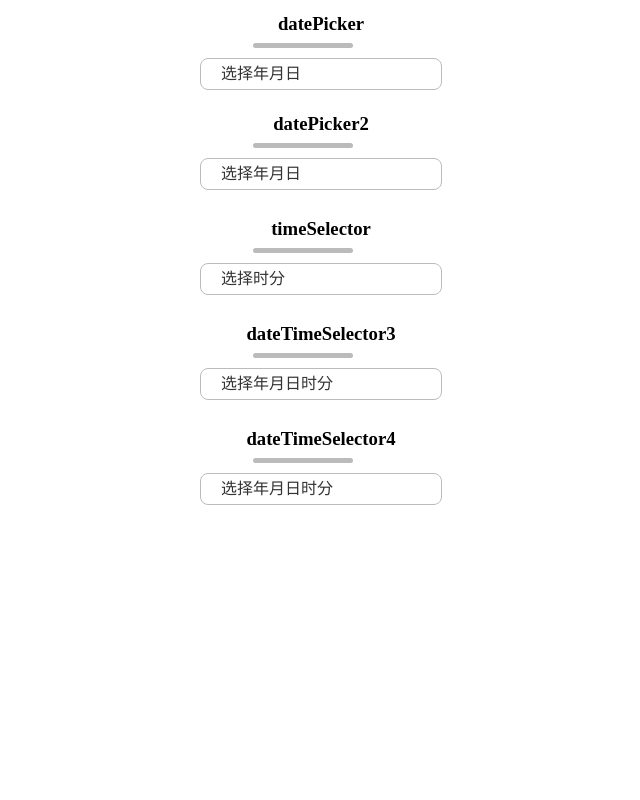
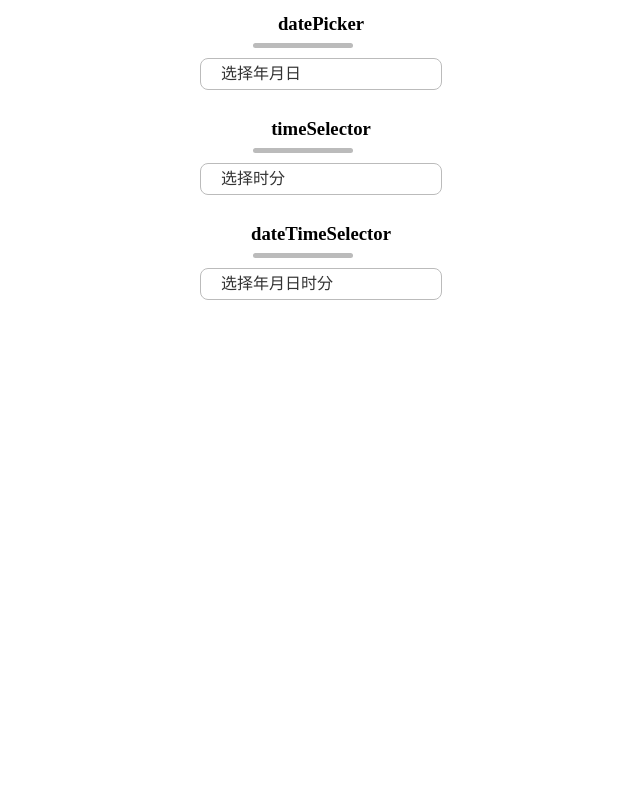
Before and after one commit to hamger/hg-datepicker, a website built with webpack: page examples/index.html in a window 1280 px wide. Shown: the whole page, without its empty margins (319-959 px from the left). Built offline with nearby package versions, Linux system fonts and the light colour scheme.

Commit message:
fix demo

```diff
--- a/examples/index.html
+++ b/examples/index.html
@@ -55,21 +55,15 @@
 <body>
     <article class="wraper">
         <h3 class="title">datePicker</h3>
-        <div class="inputDiv" id="date-input"/>选择年月日</div>
-        <h3 class="title">datePicker2</h3>
-        <div class="inputDiv" id="start_date"/>选择年月日</div>
+        <div class="inputDiv" onclick="select(1)" id="date-input"/>选择年月日</div>
     </article>
     <article class="wraper">
         <h3 class="title">timeSelector</h3>
-        <div class="inputDiv" id="date-input2"/>选择时分</div>
+        <div class="inputDiv" onclick="select2(2)" id="date-input2"/>选择时分</div>
     </article>
     <article class="wraper">
-        <h3 class="title">dateTimeSelector3</h3>
-        <div onclick="select(3)" class="inputDiv" id="date-input3"/>选择年月日时分</div>
-    </article>
-    <article class="wraper">
-        <h3 class="title">dateTimeSelector4</h3>
-        <div onclick="select(4)" class="inputDiv" id="date-input4"/>选择年月日时分</div>
+        <h3 class="title">dateTimeSelector</h3>
+        <div class="inputDiv" onclick="select3(3)" id="date-input3"/>选择年月日时分</div>
     </article>
 </body>
 
--- a/examples/index.js
+++ b/examples/index.js
@@ -10,10 +10,14 @@ var pass = new Date(now.getTime() - 86400 * 1000 * 5000)
 var a4 = pass.getFullYear()
 var a5 = pass.getMonth() + 1
 var a6 = pass.getDate()
-new DatePicker({
+var picker = new DatePicker({
   inputId: 'date-input', // 目标DOM元素ID
-  // start: [a4,a5,a6], // 开始时间
-  // end: [a1,a2,a3], // 结束时间
+  title: '日期选择',
+  start: [a4, a5, a6], // 开始时间
+  end: [a1, a2, a3], // 结束时间
+  // start: [2017, 1, 1],
+  // end: [2018, 9, 17],
+  // initialOption: [2018, 9, 10],
   // style: {
   //     btnLocation: 'bottom',
   //     liHeight: 45,
@@ -29,8 +33,6 @@ new DatePicker({
   //     // upShadow: 'linear-gradient(to bottom, rgb(14, 140, 14), rgba(14, 140, 14, 0))',
   //     // downShadow: 'linear-gradient(to top, rgb(14, 140, 14), rgba(14, 140, 14, 0))',
   // },
-  title: '日期选择',
-  initialOption: [2018, 3, 31],
   cancel: function () {
     console.log('取消日期选择');
   },
@@ -42,7 +44,7 @@ new DatePicker({
     document.getElementById('date-input').innerHTML = arr;
   }
 });
-new DatePicker({
+var picker2 = new DatePicker({
   inputId: 'date-input2',
   type: 'time', // 选择器类型
   start: [2, 30], // 开始时间
@@ -55,7 +57,7 @@ new DatePicker({
     document.getElementById('date-input2').innerHTML = arr;
   }
 });
-var picker = new DatePicker({
+var picker3 = new DatePicker({
   type: 'dateTime',
   style: {
     btnHeight: 44
@@ -66,7 +68,7 @@ var picker = new DatePicker({
   hasZero: 'no', // 单位数不显两位
   success: function (arr) {
     console.log(arr);
-    document.getElementById('date-input' + this.pickerNumber).innerHTML = arr;
+    document.getElementById('date-input3').innerHTML = arr;
   }
 });
 
@@ -75,13 +77,15 @@ window.select = function select(number) {
   picker.setTitle(number + '号选择器')
   picker.show()
 }
-new DatePicker({
-  inputId: 'start_date',
-  type: 'date',
-  start: [2017, 1, 1],
-  end: [2018, 9, 17],
-  initialOption: [2018, 9, 10],
-  success: function (arr) {
-    console.log(arr)
-  }
-});
+
+window.select2 = function select(number) {
+  picker2.pickerNumber = number
+  picker2.setTitle(number + '号选择器')
+  picker2.show()
+}
+
+window.select3 = function select(number) {
+  picker3.pickerNumber = number
+  picker3.setTitle(number + '号选择器')
+  picker3.show()
+}
```
